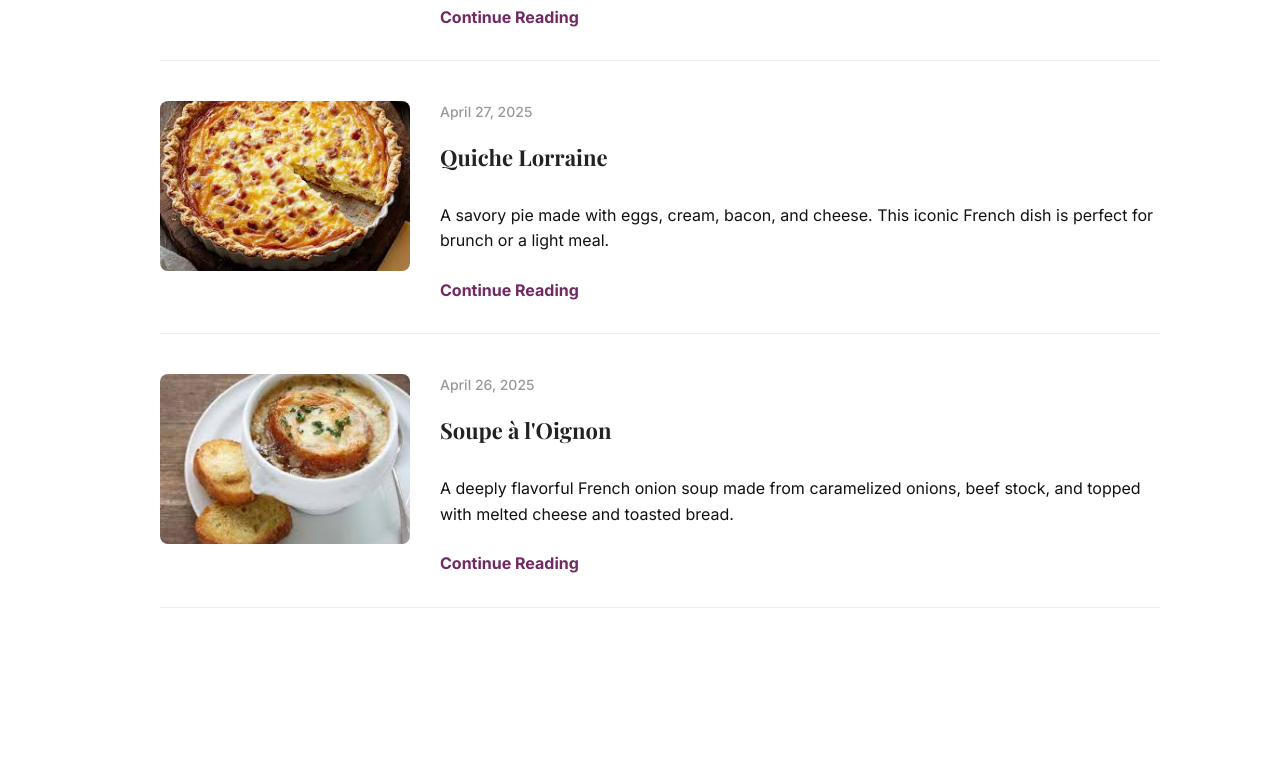
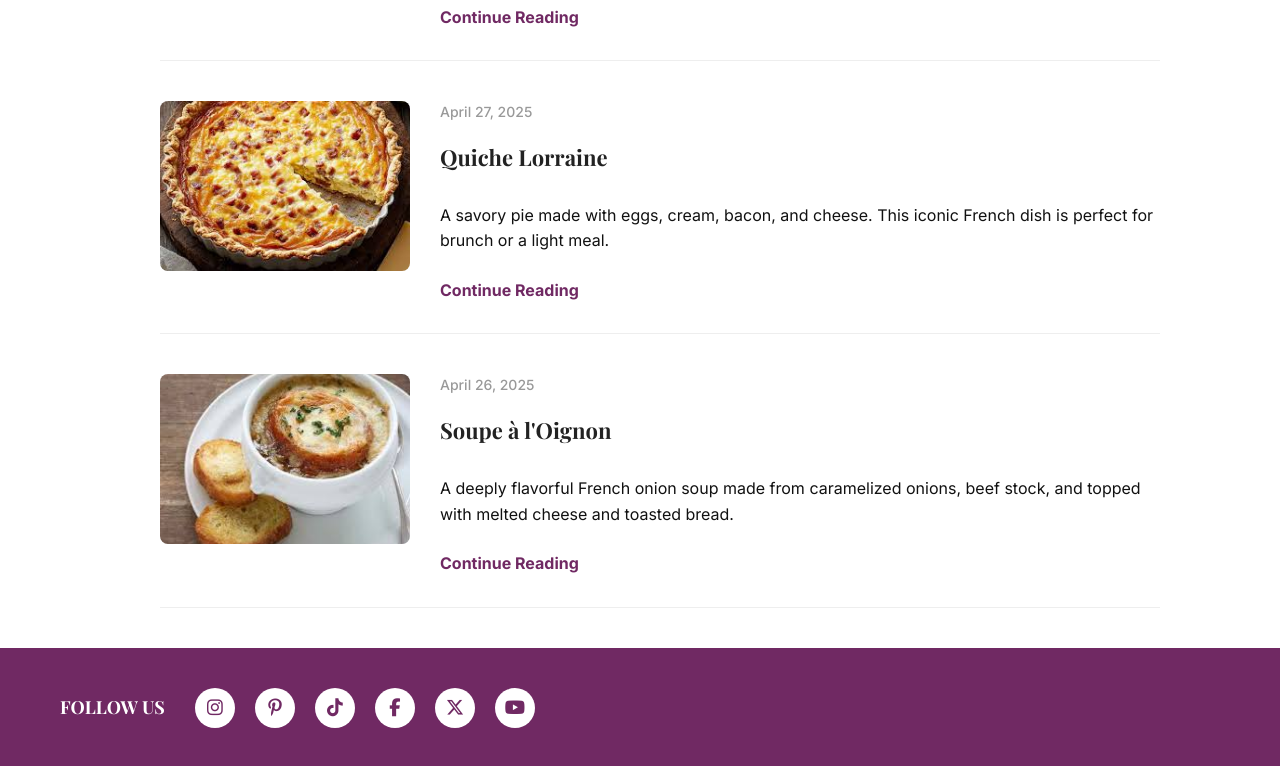
Before and after one commit to ahmedmhiri/spooniverse, a Next.js app: page /france in a window 1280 px wide. Shown: the part 1704-2470 px from the top of the page. Before the commit the page ends 2352 px from the top, so only its background shows below. Built offline with nearby package versions, Linux system fonts and the light colour scheme.

Commit message:
footer in all

```diff
--- a/src/app/layout.js
+++ b/src/app/layout.js
@@ -1,3 +1,4 @@
+import Footer from './footer';
 import './globals.css';
 import Header from './Header';
 import { Playfair_Display, Dancing_Script, Inter } from 'next/font/google';
@@ -18,6 +19,7 @@ export default function RootLayout({ children }) {
         <Header />
         <main>{children}</main>
       </body>
+      <Footer/>
     </html>
   );
 }
--- a/src/app/page.js
+++ b/src/app/page.js
@@ -69,7 +69,6 @@ export default function HomePage() {
           </div>
         ))}
       </div>
-      <Footer />
     </div>
   );
 }
```
